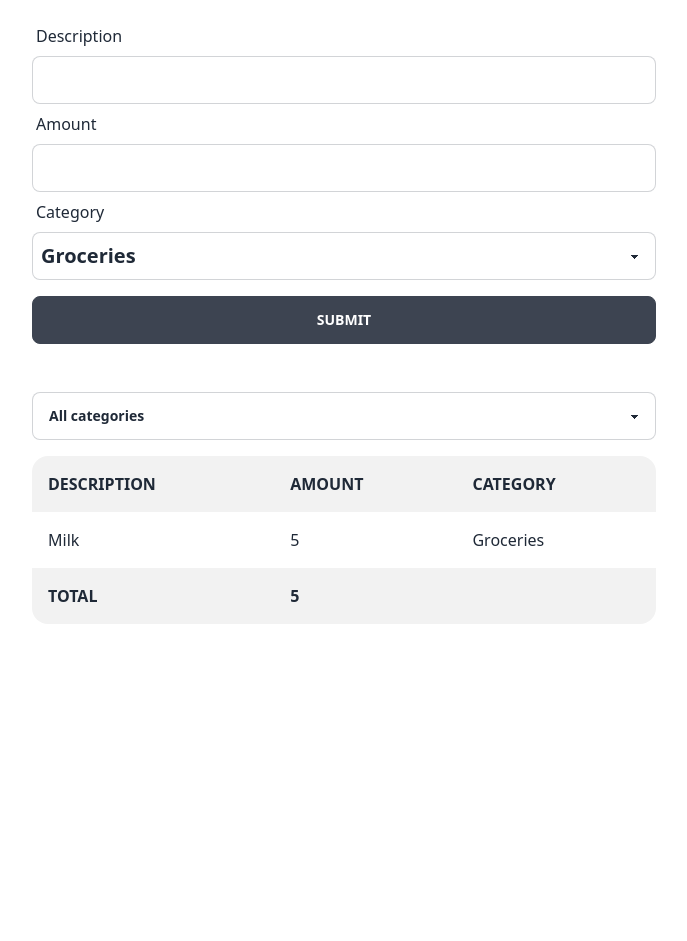
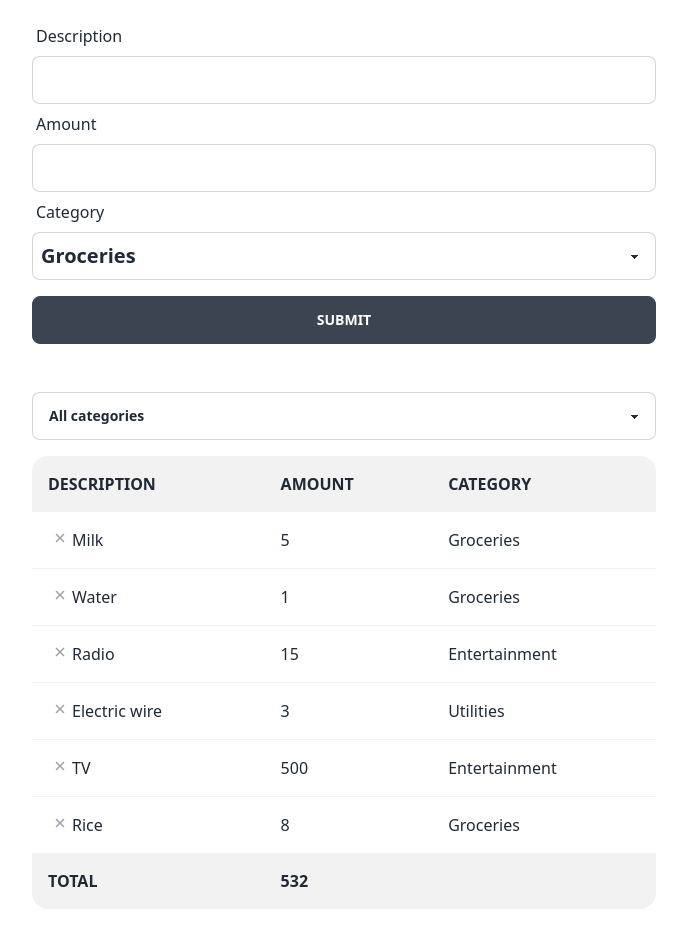
Before and after one commit to HabibMollah/expense-tracker, a React (Vite) app: page / in a window 1280 px wide. Shown: the whole page, without its empty margins (296-983 px from the left). Before the commit the page ends 800 px from the top, so only its background shows below. Built offline with nearby package versions, Linux system fonts and the light colour scheme.

Commit message:
add close button

```diff
--- a/package.json
+++ b/package.json
@@ -13,7 +13,8 @@
     "daisyui": "^2.51.6",
     "react": "^18.2.0",
     "react-dom": "^18.2.0",
-    "react-hook-form": "^7.43.9"
+    "react-hook-form": "^7.43.9",
+    "react-icons": "^4.8.0"
   },
   "devDependencies": {
     "@types/react": "^18.0.28",
--- a/src/App.tsx
+++ b/src/App.tsx
@@ -5,12 +5,12 @@ import { useState } from 'react';
 
 function App() {
   const [expenses, setExpenses] = useState([
-    { id: 1, description: 'Milk', amount: '5', category: 'Groceries' },
-    { id: 2, description: 'Water', amount: '1', category: 'Groceries' },
-    { id: 3, description: 'Radio', amount: '15', category: 'Entertainment' },
-    { id: 4, description: 'Electric wire', amount: '3', category: 'Utilities' },
-    { id: 5, description: 'TV', amount: '500', category: 'Entertainment' },
-    { id: 6, description: 'Rice', amount: '8', category: 'Groceries' },
+    { id: 1, description: 'Milk', amount: 5, category: 'Groceries' },
+    { id: 2, description: 'Water', amount: 1, category: 'Groceries' },
+    { id: 3, description: 'Radio', amount: 15, category: 'Entertainment' },
+    { id: 4, description: 'Electric wire', amount: 3, category: 'Utilities' },
+    { id: 5, description: 'TV', amount: 500, category: 'Entertainment' },
+    { id: 6, description: 'Rice', amount: 8, category: 'Groceries' },
   ]);
   const { register, handleSubmit } = useForm();
   return (
--- a/src/ExpenseList.tsx
+++ b/src/ExpenseList.tsx
@@ -1,7 +1,9 @@
+import { RxCross2 } from 'react-icons/rx';
+import { IoCloseSharp } from 'react-icons/io5';
 interface Expense {
   id: number;
   description: string;
-  amount: string;
+  amount: number;
   category: string;
 }
 interface Props {
@@ -29,16 +31,27 @@ function ExpenseList({ expenses }: Props) {
             </tr>
           </thead>
           <tbody>
-            <tr>
-              <td>Milk</td>
-              <td>5</td>
-              <td>Groceries</td>
-            </tr>
+            {expenses.map((expense) => {
+              return (
+                <tr key={expense.id}>
+                  <td>
+                    <button className="mx-1 font-bold text-gray-400 hover:font-extrabold hover:text-red-500">
+                      <IoCloseSharp />
+                    </button>
+                    {expense.description}
+                  </td>
+                  <td>{expense.amount}</td>
+                  <td>{expense.category}</td>
+                </tr>
+              );
+            })}
           </tbody>
           <tfoot>
             <tr>
               <td>Total</td>
-              <td>5</td>
+              <td>
+                {expenses.reduce((acc, expense) => acc + expense.amount, 0)}
+              </td>
               <td></td>
             </tr>
           </tfoot>
```
Also changed, not shown: 1 other file (tests, documents, lock files or other folders).
